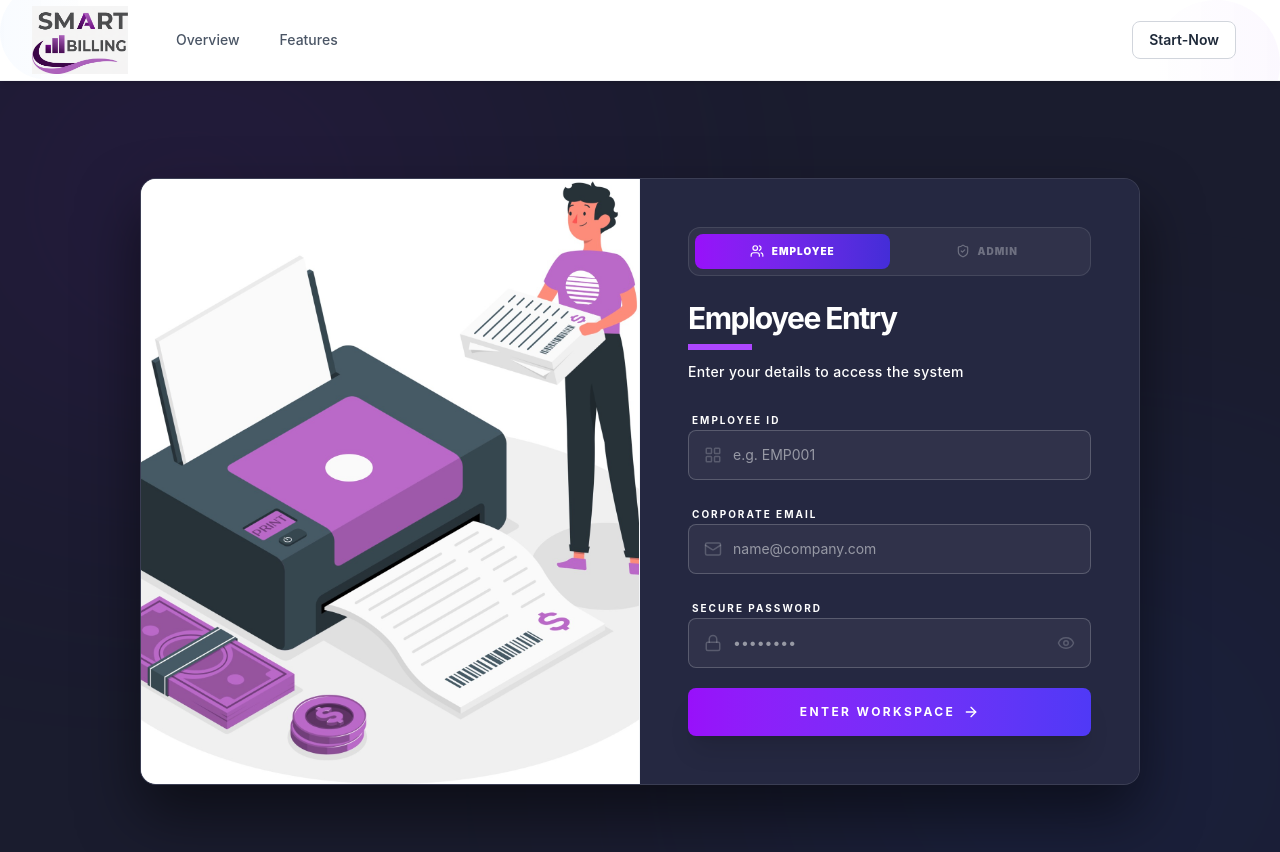
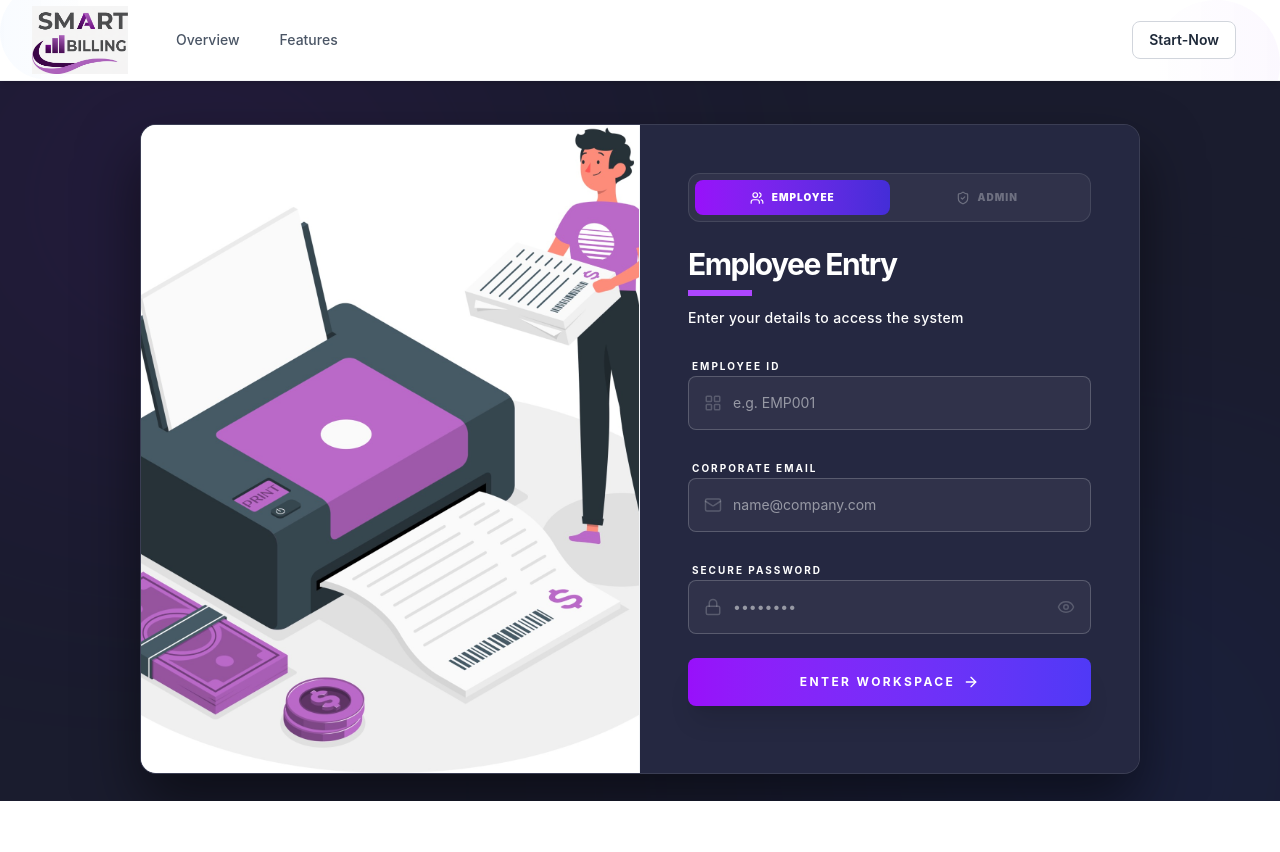
Before and after one commit to keshav4185/Footware_Billing, a React (Vite) app: page /Signin in a window 1280 px wide. Shown: the top 852 px of the page. After the commit the page ends 801 px from the top, so only its background shows below. Built offline with nearby package versions, Linux system fonts and the light colour scheme.

Commit message:
style: perfect login card layout and centering

```diff
--- a/src/Component/Account/signin.jsx
+++ b/src/Component/Account/signin.jsx
@@ -88,16 +88,17 @@ const Signin = () => {
   );
 
   return (
-    <div className="w-full min-h-screen md:h-screen flex items-center justify-center p-4 sm:p-8 relative overflow-hidden md:overflow-hidden font-inter bg-[#1a1c2e]">
+    <div className="relative w-full min-h-screen md:fixed md:inset-0 flex items-center justify-center p-4 sm:p-8 md:p-4 overflow-y-auto md:overflow-hidden overflow-x-hidden font-inter bg-[#1a1c2e]">
+
       {/* Background decoration */}
-      <div className="absolute top-0 left-0 w-full h-full opacity-20 pointer-events-none">
+      <div className="absolute inset-0 opacity-20 pointer-events-none overflow-hidden">
         <div className="absolute top-[-10%] left-[-10%] w-[50%] h-[50%] bg-purple-900 rounded-full blur-[150px]" />
         <div className="absolute bottom-[-10%] right-[-10%] w-[50%] h-[50%] bg-blue-900 rounded-full blur-[150px]" />
       </div>
 
-      <div className="w-full max-w-[1000px] md:w-[1000px] flex flex-col md:flex-row bg-[#252841] rounded-2xl shadow-[0_30px_60px_rgba(0,0,0,0.5)] overflow-hidden border border-white/10 relative z-10">
+      <div className="w-full max-w-[1000px] flex flex-col md:flex-row bg-[#252841] rounded-2xl shadow-[0_30px_60px_rgba(0,0,0,0.5)] overflow-hidden border border-white/10 relative z-10 md:h-[650px] md:max-h-[95vh] md:-mt-16">
 
-        {/* Visual Illustration Section */}
+        {/* Visual Illustration Section - Fixed 280px on mobile, flex on desktop */}
         <div className="w-full h-[280px] md:h-auto md:w-[50%] relative group overflow-hidden bg-[#f1f3f6] shrink-0 border-b md:border-b-0 md:border-r border-white/10">
           <div className="absolute inset-0 flex items-center justify-center">
             <img
@@ -113,8 +114,8 @@ const Signin = () => {
           </div>
         </div>
 
-        {/* Form Container - auto height with min height */}
-        <div className="w-full md:w-[50%] flex flex-col justify-start md:justify-center p-8 pt-10 sm:p-12 md:p-12 relative bg-[#252841] h-[640px] md:h-auto md:min-h-[580px] z-20">
+        {/* Form Container */}
+        <div className="w-full md:w-[50%] flex flex-col justify-start px-6 py-10 sm:px-8 md:px-12 md:pt-12 md:pb-0 relative bg-[#252841] h-auto md:h-full z-20 overflow-y-auto md:overflow-visible">
           <div className="w-full flex flex-col animate-fadeIn mx-auto max-w-sm md:max-w-none">
             <RoleSwitcher />
             <div className="mb-6">
@@ -127,7 +128,7 @@ const Signin = () => {
 
             <form
               onSubmit={loginType === 'user' ? handleUserLogin : handleAdminLogin}
-              className="space-y-5"
+              className="space-y-6"
             >
               {/* Layout-preserving visibility for the Employee ID field */}
               <div className="relative">
@@ -142,7 +143,7 @@ const Signin = () => {
                         type="text"
                         name="empId"
                         placeholder="e.g. EMP001"
-                        className="w-full bg-white/5 border border-white/20 rounded-lg py-3.5 pl-11 pr-4 focus:outline-none focus:ring-1 focus:ring-purple-500/50 focus:border-purple-500/50 transition-all text-white placeholder:text-white/50 text-sm"
+                        className="w-full bg-white/5 border border-white/20 rounded-lg py-4 pl-11 pr-4 focus:outline-none focus:ring-1 focus:ring-purple-500/50 focus:border-purple-500/50 transition-all text-white placeholder:text-white/50 text-sm"
                         required={loginType === 'user'}
                       />
                     </div>
@@ -163,7 +164,7 @@ const Signin = () => {
                     type={loginType === 'user' ? 'email' : 'text'}
                     name={loginType === 'user' ? 'email' : 'username'}
                     placeholder={loginType === 'user' ? 'name@company.com' : 'admin_user'}
-                    className={`w-full bg-white/5 border border-white/20 rounded-lg py-3.5 pl-11 pr-4 focus:outline-none focus:ring-1 ${loginType === 'user' ? 'focus:ring-purple-500/50 focus:border-purple-500/50' : 'focus:ring-blue-500/50 focus:border-blue-500/50'} transition-all text-white placeholder:text-white/50 text-sm`}
+                    className={`w-full bg-white/5 border border-white/20 rounded-lg py-4 pl-11 pr-4 focus:outline-none focus:ring-1 ${loginType === 'user' ? 'focus:ring-purple-500/50 focus:border-purple-500/50' : 'focus:ring-blue-500/50 focus:border-blue-500/50'} transition-all text-white placeholder:text-white/50 text-sm`}
                     required
                   />
                 </div>
@@ -179,7 +180,7 @@ const Signin = () => {
                     type={showPassword ? 'text' : 'password'}
                     name="password"
                     placeholder="••••••••"
-                    className={`w-full bg-white/5 border border-white/20 rounded-lg py-3.5 pl-11 pr-10 focus:outline-none focus:ring-1 ${loginType === 'user' ? 'focus:ring-purple-500/50 focus:border-purple-500/50' : 'focus:ring-blue-500/50 focus:border-blue-500/50'} transition-all text-white placeholder:text-white/50 text-sm`}
+                    className={`w-full bg-white/5 border border-white/20 rounded-lg py-4 pl-11 pr-10 focus:outline-none focus:ring-1 ${loginType === 'user' ? 'focus:ring-purple-500/50 focus:border-purple-500/50' : 'focus:ring-blue-500/50 focus:border-blue-500/50'} transition-all text-white placeholder:text-white/50 text-sm`}
                     required
                   />
                   <button
```
